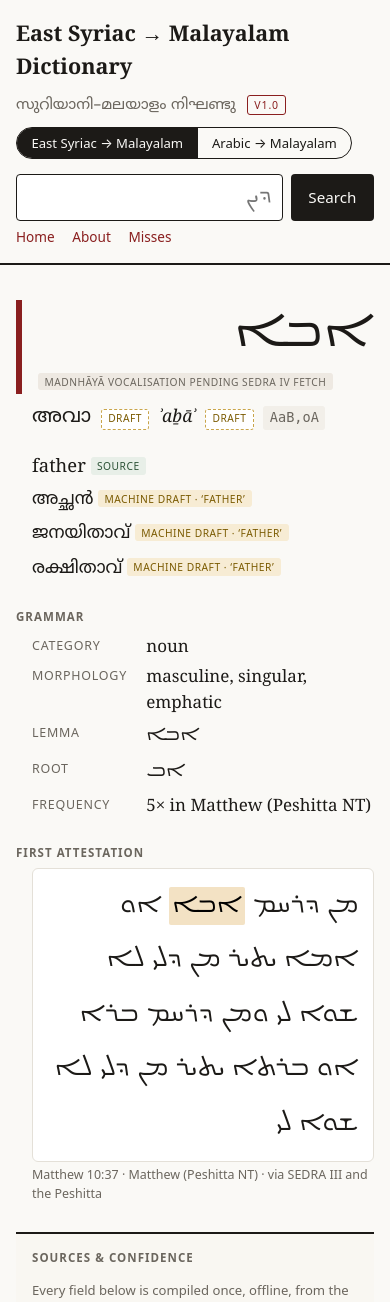
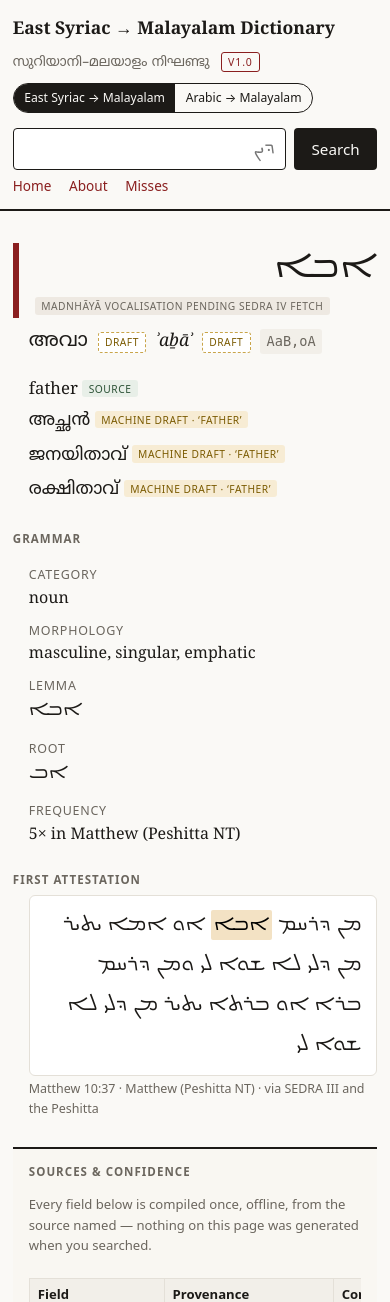
Before and after one commit to amxxn-xon/hendo-s-renaissance, a Flask app: page /syriac/entry/6 in a window 390 px wide; the page is wider, and only the part inside the window is pictured. Shown: the top 1302 px of that part. Run offline with Flask 3, Linux system fonts and the light colour scheme; data comes from the database, SQL or seed files in the repository; data that the repository does not hold is empty; some libraries are stand-ins or nearby versions; some web fonts are replaced.

Commit message:
Updated UI Bug

```diff
--- a/static/style.css
+++ b/static/style.css
@@ -33,8 +33,18 @@ main { max-width: 860px; margin: 0 auto; padding: 1.2rem 1rem 3rem; }
 a { color: var(--rubric); text-decoration: none; }
 a:hover { text-decoration: underline; }
 
-.syr { font-family: var(--syr-stack); direction: rtl; unicode-bidi: isolate; }
-.ar  { font-family: var(--ar-stack); direction: rtl; unicode-bidi: isolate; }
+/* Never let the page itself scroll sideways. Wide content (the provenance
+   table, a long headword) stays inside its own box — otherwise, because
+   Syriac is right-to-left, any overflow spills leftward and shows up as a
+   stray line of Syriac characters off the side on narrow screens. */
+html, body { overflow-x: hidden; }
+img, table { max-width: 100%; }
+.table-scroll { overflow-x: auto; }
+
+.syr { font-family: var(--syr-stack); direction: rtl; unicode-bidi: isolate;
+       overflow-wrap: break-word; }
+.ar  { font-family: var(--ar-stack); direction: rtl; unicode-bidi: isolate;
+       overflow-wrap: break-word; }
 .ml  { font-family: var(--ml-stack); }
 .lab { font-family: var(--ui); font-size: .72rem; letter-spacing: .09em;
        text-transform: uppercase; color: var(--muted); font-weight: 600;
@@ -225,3 +235,28 @@ footer .ack { font-style: italic; }
 footer .credit { margin-top: .6rem; padding-top: .6rem;
   border-top: 1px dotted var(--line); color: var(--ink); }
 footer .credit strong { color: var(--rubric); }
+
+/* --- narrow screens (phones) ------------------------------------------
+   The desktop layout uses large display type for the Syriac; scale it down
+   and go single-column so nothing exceeds a phone's width. */
+@media (max-width: 640px) {
+  body { font-size: 16px; }
+  main { padding: 1rem .8rem 2.5rem; }
+  header.site, footer { padding: .85rem .8rem; }
+  .site-title { font-size: 1.1rem; }
+  .site-ml { font-size: .85rem; }
+  .dict-toggle { font-size: .76rem; }
+  .dict-toggle a { padding: .3rem .65rem; }
+  .q-input { font-size: 1.25rem; }
+  .cards { grid-template-columns: 1fr; }
+  .hw { font-size: 2.5rem; }
+  .card-hw { font-size: 1.7rem; }
+  .cand-hw { font-size: 1.6rem; }
+  .page-h { font-size: 1.25rem; }
+  .page-h .syr { font-size: 1.8rem; }
+  .gloss-en { font-size: 1.05rem; }
+  .example .verse { font-size: 1.35rem; line-height: 1.85; }
+  .grammar dl { grid-template-columns: 1fr; gap: 0 0; }
+  .grammar dt { margin-top: .5rem; }
+  .key { font-size: 1.2rem; min-width: 2.1rem; }
+}
--- a/templates/entry.html
+++ b/templates/entry.html
@@ -75,6 +75,7 @@
     <h2 class="lab">Sources &amp; confidence</h2>
     <p class="muted">Every field below is compiled once, offline, from the
     source named — nothing on this page was generated when you searched.</p>
+    <div class="table-scroll">
     <table>
       <tr><th>Field</th><th>Provenance</th><th>Confidence</th></tr>
       {% for field, src in e.provenance.items() %}
@@ -96,6 +97,7 @@
       </tr>
       {% endfor %}
     </table>
+    </div>
   </section>
 </article>
 {% include "_online.html" %}
--- a/templates/misses.html
+++ b/templates/misses.html
@@ -6,12 +6,14 @@
 word list of the next compile — the honest alternative to generating an
 answer on the spot.</p>
 {% if rows %}
+<div class="table-scroll">
 <table class="miss-table">
 <tr><th>Normalised</th><th>As typed</th><th>When (UTC)</th></tr>
 {% for r in rows %}
 <tr><td class="{{ cfg.font_class }}">{{ r.q_norm }}</td><td>{{ r.q }}</td><td>{{ r.ts }}</td></tr>
 {% endfor %}
 </table>
+</div>
 {% else %}
 <p>None yet.</p>
 {% endif %}
```
Also changed, not shown: 1 other file.
